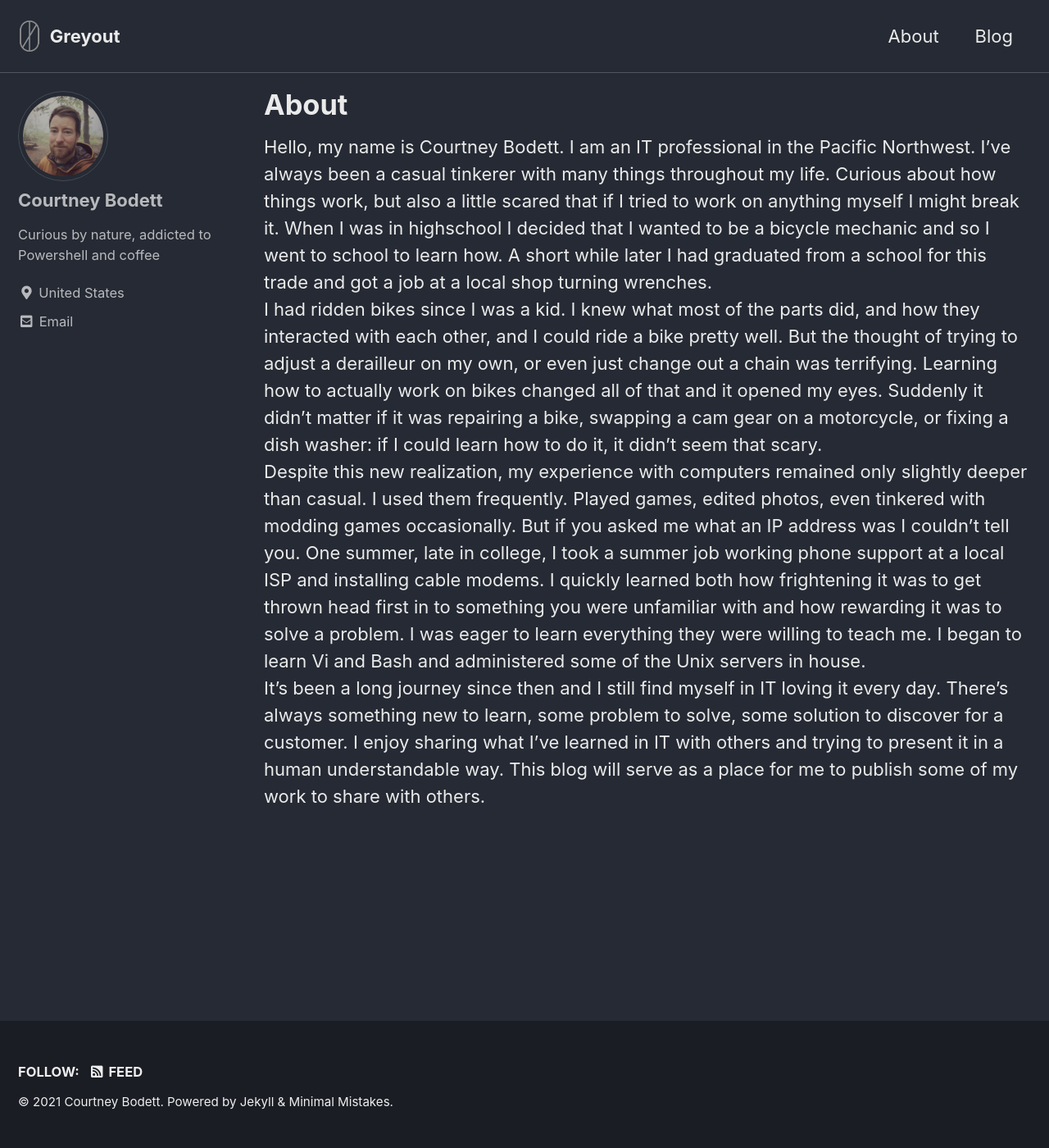
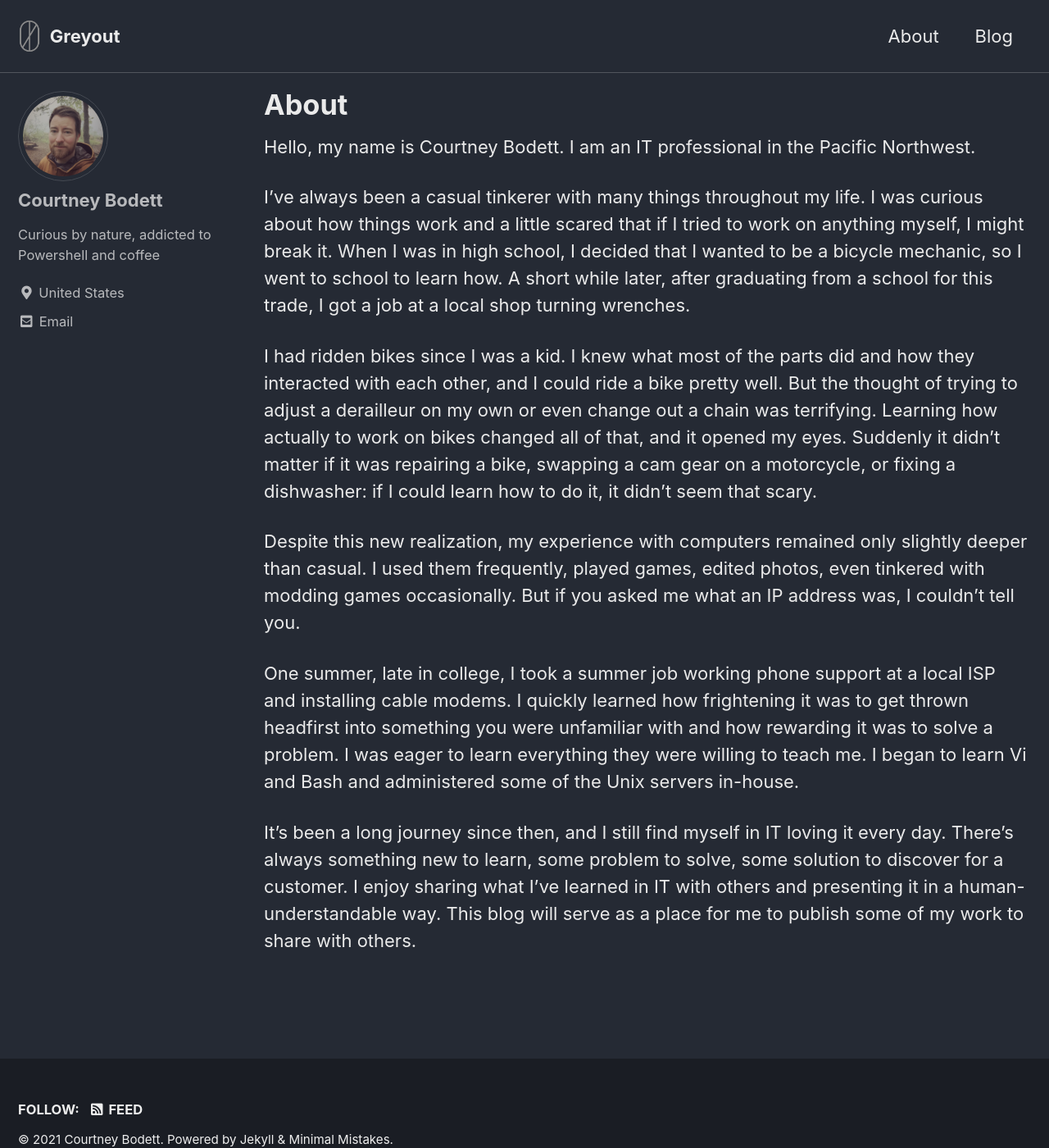
Before and after one commit to grey0ut/cbodett.github.io, a Jekyll site: the page built from _pages/about.md, in a window 1280 px wide and 1400 px high. Shown: the whole window at 82% size. Built offline with Jekyll 4.4.1, drawn with Linux system fonts in a browser that asks for light colours; cached includes are drawn as plain includes; comment, search, counter and statistics services are not loaded.

Commit message:
Added header image; formatting on about page

```diff
--- a/_pages/about.md
+++ b/_pages/about.md
@@ -6,7 +6,14 @@ classes: wide
 author_profile: true
 ---
 
-Hello, my name is Courtney Bodett.  I am an IT professional in the Pacific Northwest. I've always been a casual tinkerer with many things throughout my life. Curious about how things work, but also a little scared that if I tried to work on anything myself I might break it.  When I was in highschool I decided that I wanted to be a bicycle mechanic and so I went to school to learn how. A short while later I had graduated from a school for this trade and got a job at a local shop turning wrenches.
-I had ridden bikes since I was a kid. I knew what most of the parts did, and how they interacted with each other, and I could ride a bike pretty well.  But the thought of trying to adjust a derailleur on my own, or even just change out a chain was terrifying.  Learning how to actually work on bikes changed all of that and it opened my eyes. Suddenly it didn't matter if it was repairing a bike, swapping a cam gear on a motorcycle, or fixing a dish washer: if I could learn how to do it, it didn't seem that scary.
-Despite this new realization, my experience with computers remained only slightly deeper than casual.  I used them frequently. Played games, edited photos, even tinkered with modding games occasionally. But if you asked me what an IP address was I couldn't tell you.  One summer, late in college, I took a summer job working phone support at a local ISP and installing cable modems.  I quickly learned both how frightening it was to get thrown head first in to something you were unfamiliar with and how rewarding it was to solve a problem.  I was eager to learn everything they were willing to teach me.  I began to learn Vi and Bash and administered some of the Unix servers in house.
-It's been a long journey since then and I still find myself in IT loving it every day.  There's always something new to learn, some problem to solve, some solution to discover for a customer.  I enjoy sharing what I've learned in IT with others and trying to present it in a human understandable way. This blog will serve as a place for me to publish some of my work to share with others.
+Hello, my name is Courtney Bodett. I am an IT professional in the Pacific Northwest.
+
+I’ve always been a casual tinkerer with many things throughout my life. I was curious about how things work and a little scared that if I tried to work on anything myself, I might break it. When I was in high school, I decided that I wanted to be a bicycle mechanic, so I went to school to learn how. A short while later, after graduating from a school for this trade, I got a job at a local shop turning wrenches.
+
+I had ridden bikes since I was a kid. I knew what most of the parts did and how they interacted with each other, and I could ride a bike pretty well. But the thought of trying to adjust a derailleur on my own or even change out a chain was terrifying. Learning how actually to work on bikes changed all of that, and it opened my eyes. Suddenly it didn’t matter if it was repairing a bike, swapping a cam gear on a motorcycle, or fixing a dishwasher: if I could learn how to do it, it didn’t seem that scary.
+
+Despite this new realization, my experience with computers remained only slightly deeper than casual. I used them frequently, played games, edited photos, even tinkered with modding games occasionally. But if you asked me what an IP address was, I couldn’t tell you.
+
+One summer, late in college, I took a summer job working phone support at a local ISP and installing cable modems. I quickly learned how frightening it was to get thrown headfirst into something you were unfamiliar with and how rewarding it was to solve a problem. I was eager to learn everything they were willing to teach me. I began to learn Vi and Bash and administered some of the Unix servers in-house.
+
+It’s been a long journey since then, and I still find myself in IT loving it every day. There’s always something new to learn, some problem to solve, some solution to discover for a customer. I enjoy sharing what I’ve learned in IT with others and presenting it in a human-understandable way. This blog will serve as a place for me to publish some of my work to share with others.
--- a/index.html
+++ b/index.html
@@ -1,4 +1,6 @@
 ---
 layout: home
 author_profile: true
+header:
+  image: /assets/images/WEB-BANNER-1.jpg
 ---
```
Also changed, not shown: _drafts/about.md (added, +12 -0 lines), assets/images/WEB-BANNER-1.jpg (added), assets/images/WEB-BANNER-18.jpg (added).
